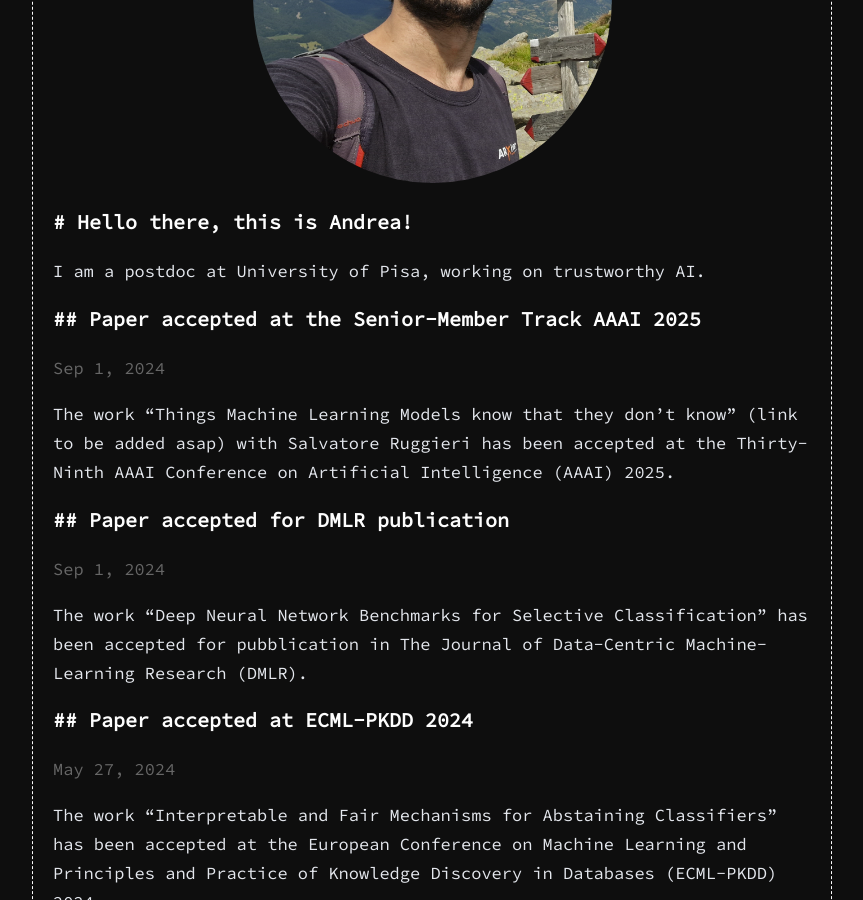
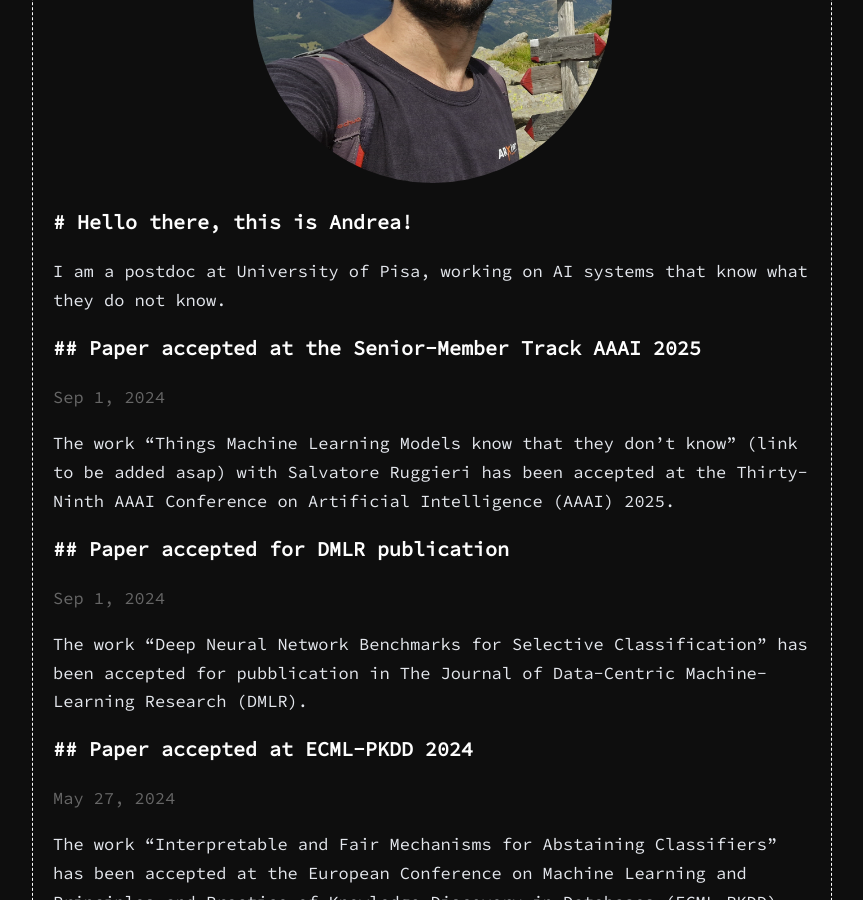
Before and after one commit to andrepugni/andrepugni.github.io, a Jekyll site: the page built from index.html, in a window 1280 px wide and 900 px high, scrolled down 338 px. Shown: the whole window, without its empty margins (208-1071 px from the left). Built offline with Jekyll 4.4.1, drawn with Linux system fonts in a browser that asks for light colours.

Commit message:
Updates 2024/12/05

```diff
--- a/index.html
+++ b/index.html
@@ -8,7 +8,7 @@ layout: home
 
 <div class = "welcome">
     <h1>Hello there, this is Andrea!</h1>
-    <p>I am a postdoc at University of Pisa, working on trustworthy AI.</p>
+    <p>I am a postdoc at University of Pisa, working on AI systems that know what they do not know.</p>
 </div>
 
 
```
